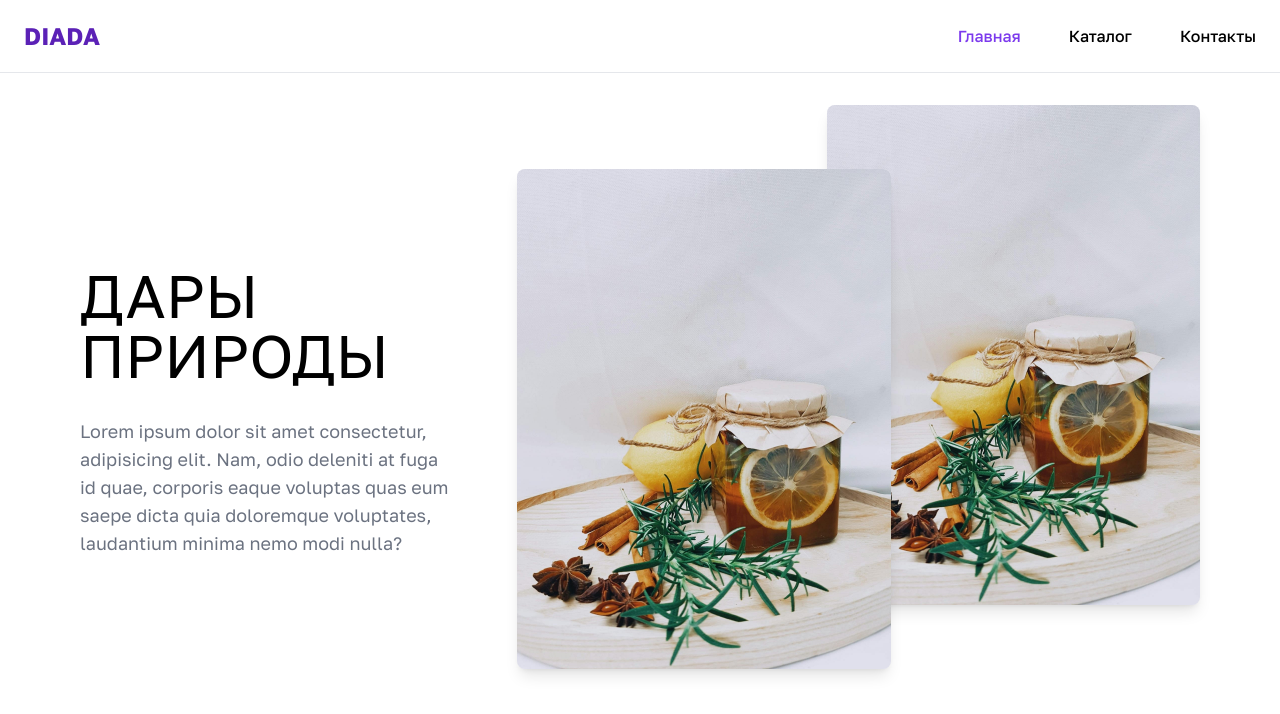
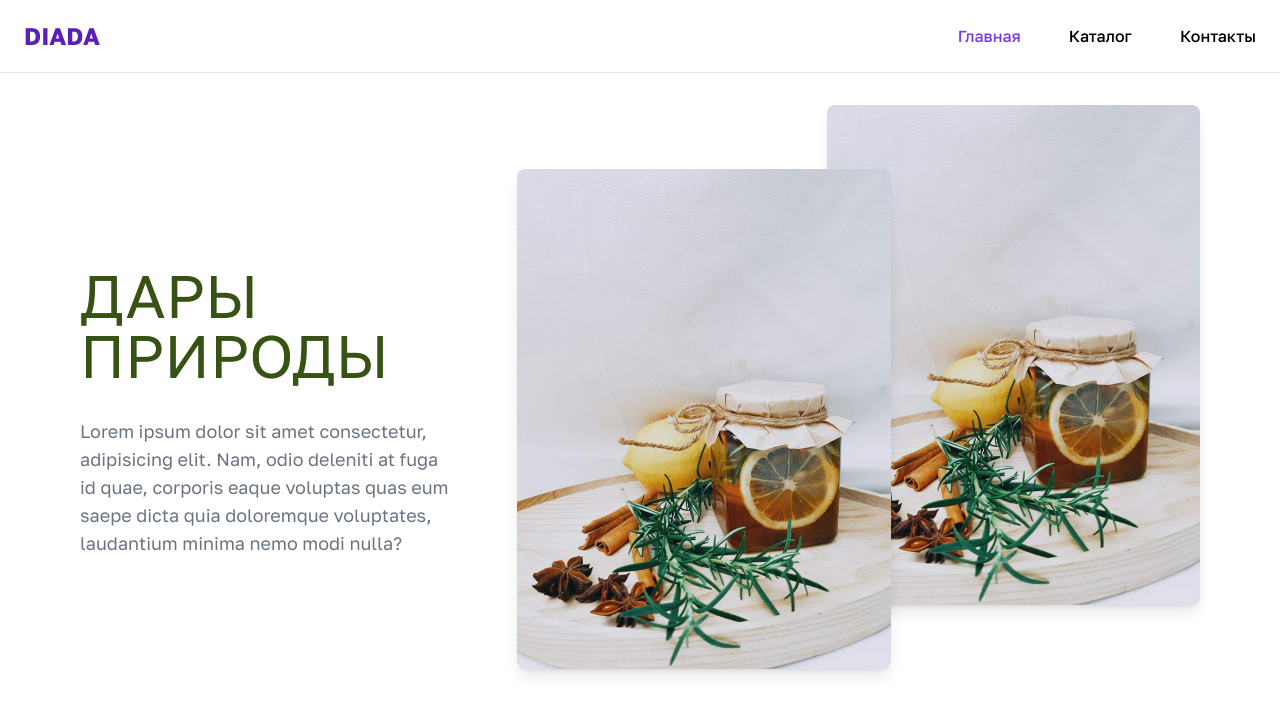
Before and after one commit to denchik3192/diada-shop, a Next.js app: page / in a window 1280 px wide. Shown: the top 714 px of the page. Built offline with nearby package versions, Linux system fonts and the light colour scheme.

Commit message:
refactor: change title color

```diff
--- a/src/components/MainBunner/LeftBunner.tsx
+++ b/src/components/MainBunner/LeftBunner.tsx
@@ -3,7 +3,7 @@ import { FC } from 'react';
 const LeftBunner: FC = () => {
   return (
     <div className="mb-6 flex w-full flex-col justify-center sm:mb-12 lg:mb-0 lg:w-1/3 lg:pb-24 lg:pt-40">
-      <h1 className="mb-4 text-4xl font-bald text-black sm:text-5xl md:mb-8 md:text-6xl">
+      <h1 className="mb-4 text-4xl font-bald text-lime-900 sm:text-5xl md:mb-8 md:text-6xl">
         ДАРЫ ПРИРОДЫ
       </h1>
       <p className="max-w-md leading-relaxed text-gray-500 xl:text-lg">
```
